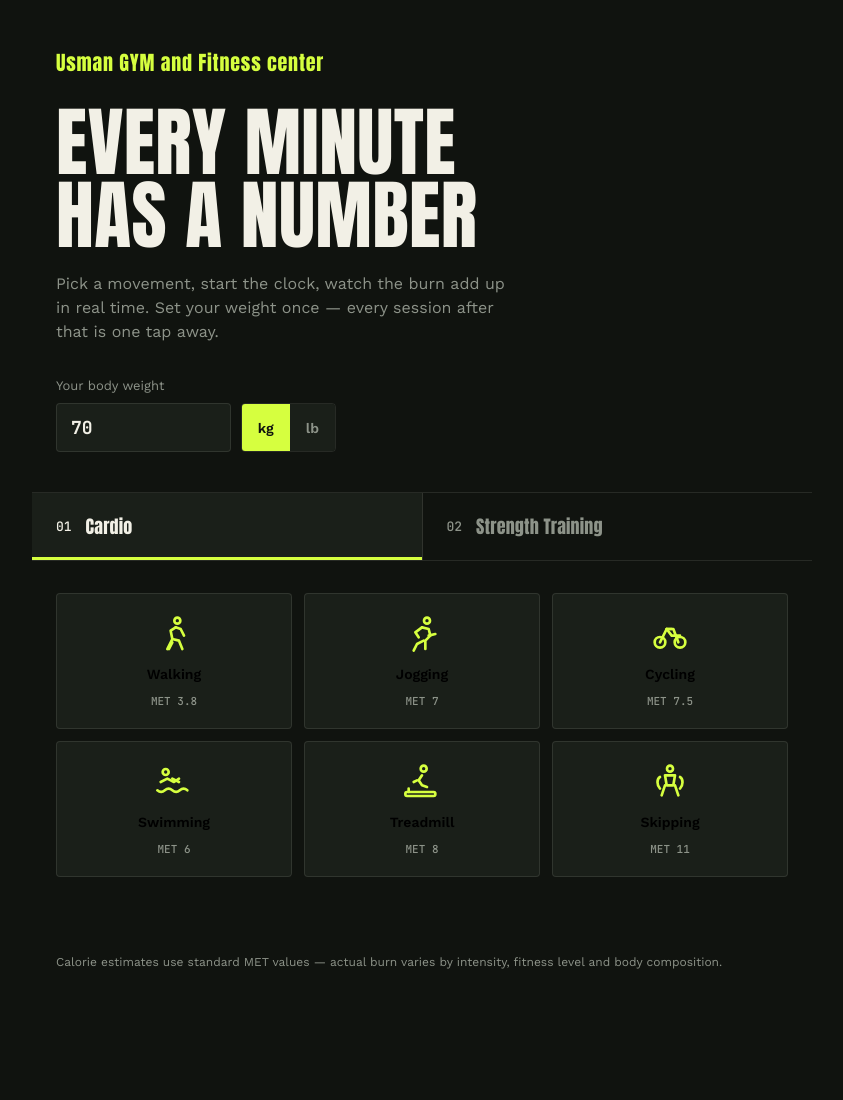
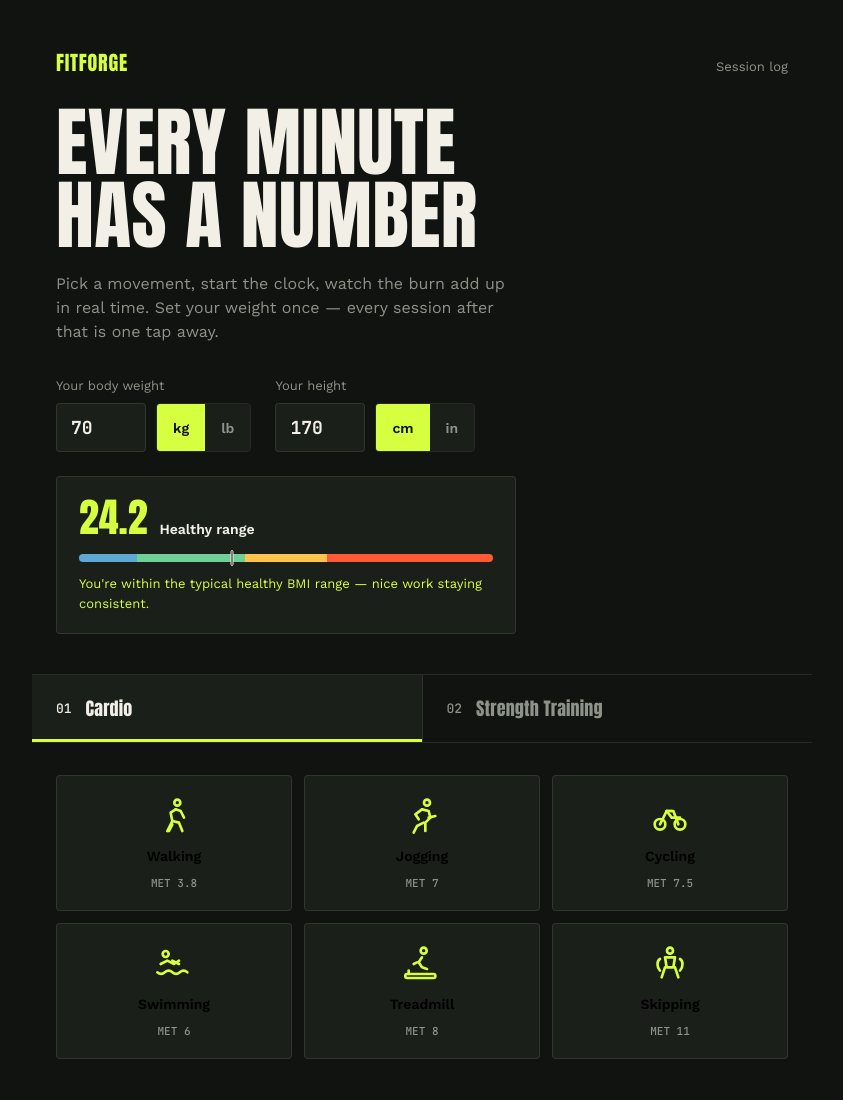
Before and after one commit to ARRanjith/Gymsite, a plain HTML site: page index.html in a window 1280 px wide. Shown: the top 1100 px of the page, without its empty margins (218-1061 px from the left). Before the commit the page ends 1031 px from the top, so only its background shows below. Drawn offline with nearby package versions, Linux system fonts and the light colour scheme.

Commit message:
new changes gym site test

```diff
--- a/index.html
+++ b/index.html
@@ -13,12 +13,13 @@
 
 <header class="hero">
   <div class="hero__top">
-    <span class="hero__mark">Usman GYM and Fitness center</span>
-
+    <span class="hero__mark">FITFORGE</span>
+    <span class="hero__tag">Session log</span>
   </div>
   <h1 class="hero__headline">EVERY MINUTE<br>HAS A NUMBER</h1>
   <p class="hero__sub">Pick a movement, start the clock, watch the burn add up in real time. Set your weight once — every session after that is one tap away.</p>
 
+  <div class="hero__metrics">
     <div class="hero__weight">
       <label for="bodyWeight">Your body weight</label>
       <div class="hero__weight-row">
@@ -28,6 +29,29 @@
           <button type="button" class="unit-btn" data-unit="lb">lb</button>
         </div>
       </div>
+    </div>
+
+    <div class="hero__height">
+      <label for="bodyHeight">Your height</label>
+      <div class="hero__weight-row">
+        <input type="number" id="bodyHeight" min="100" max="250" value="170" inputmode="decimal">
+        <div class="unit-toggle" role="group" aria-label="Height unit">
+          <button type="button" class="unit-btn is-active" data-unit="cm">cm</button>
+          <button type="button" class="unit-btn" data-unit="in">in</button>
+        </div>
+      </div>
+    </div>
+  </div>
+
+  <div class="bmi-box" id="bmiBox">
+    <div class="bmi-box__figure">
+      <span class="bmi-box__num" id="bmiValue">—</span>
+      <span class="bmi-box__label" id="bmiCategory">Enter weight &amp; height</span>
+    </div>
+    <div class="bmi-box__scale" id="bmiScale">
+      <div class="bmi-box__marker" id="bmiMarker"></div>
+    </div>
+    <p class="bmi-box__note" id="bmiNote"></p>
   </div>
 </header>
 
--- a/script.js
+++ b/script.js
@@ -43,6 +43,7 @@ const ACCENT = { cardio: "#D6FF3F", strength: "#FF5A36" };
 let state = {
   mode: "cardio",
   unit: "kg",
+  heightUnit: "cm",
   activeExercise: null,
   seconds: 0,
   running: false,
@@ -52,7 +53,13 @@ let state = {
 
 const grid = document.getElementById("exerciseGrid");
 const weightInput = document.getElementById("bodyWeight");
-const unitBtns = document.querySelectorAll(".unit-btn");
+const heightInput = document.getElementById("bodyHeight");
+const weightUnitBtns = document.querySelectorAll('.hero__weight .unit-btn');
+const heightUnitBtns = document.querySelectorAll('.hero__height .unit-btn');
+const bmiValueEl = document.getElementById("bmiValue");
+const bmiCategoryEl = document.getElementById("bmiCategory");
+const bmiMarker = document.getElementById("bmiMarker");
+const bmiNote = document.getElementById("bmiNote");
 const modeBtns = document.querySelectorAll(".mode-btn");
 const panel = document.getElementById("timerPanel");
 const backdrop = document.getElementById("panelBackdrop");
@@ -111,7 +118,7 @@ modeBtns.forEach((btn) => {
   });
 });
 
-unitBtns.forEach((btn) => {
+weightUnitBtns.forEach((btn) => {
   btn.addEventListener("click", () => {
     const newUnit = btn.dataset.unit;
     if (newUnit === state.unit) return;
@@ -120,10 +127,79 @@ unitBtns.forEach((btn) => {
       ? Math.round(current * 2.20462)
       : Math.round(current / 2.20462);
     state.unit = newUnit;
-    unitBtns.forEach((b) => b.classList.toggle("is-active", b === btn));
+    weightUnitBtns.forEach((b) => b.classList.toggle("is-active", b === btn));
     updateLiveCalories();
+    updateBMI();
   });
 });
+
+heightUnitBtns.forEach((btn) => {
+  btn.addEventListener("click", () => {
+    const newUnit = btn.dataset.unit;
+    if (newUnit === state.heightUnit) return;
+    const current = parseFloat(heightInput.value) || 0;
+    heightInput.value = newUnit === "in"
+      ? Math.round((current / 2.54) * 10) / 10
+      : Math.round(current * 2.54);
+    state.heightUnit = newUnit;
+    heightUnitBtns.forEach((b) => b.classList.toggle("is-active", b === btn));
+    updateBMI();
+  });
+});
+
+/* ---------- BMI ---------- */
+function heightInMeters() {
+  const raw = parseFloat(heightInput.value) || 0;
+  const cm = state.heightUnit === "cm" ? raw : raw * 2.54;
+  return cm / 100;
+}
+
+function bmiCategory(bmi) {
+  if (bmi < 18.5) return { label: "Underweight", tone: "alert" };
+  if (bmi < 25)   return { label: "Healthy range", tone: "good" };
+  if (bmi < 30)   return { label: "Overweight", tone: "alert" };
+  return { label: "Obese", tone: "alert" };
+}
+
+function updateBMI() {
+  const kg = weightInKg();
+  const m = heightInMeters();
+  if (!kg || !m) {
+    bmiValueEl.textContent = "—";
+    bmiCategoryEl.textContent = "Enter weight & height";
+    bmiNote.textContent = "";
+    bmiMarker.style.left = "0%";
+    return;
+  }
+
+  const bmi = kg / (m * m);
+  const cat = bmiCategory(bmi);
+  bmiValueEl.textContent = bmi.toFixed(1);
+  bmiCategoryEl.textContent = cat.label;
+
+  const clampedPct = Math.min(100, Math.max(0, ((bmi - 15) / 25) * 100));
+  bmiMarker.style.left = `${clampedPct}%`;
+
+  bmiNote.classList.remove("is-alert", "is-good");
+  if (bmi >= 25) {
+    const healthyMaxKg = 24.9 * m * m;
+    const toLose = (kg - healthyMaxKg);
+    const toLoseDisplay = state.unit === "kg" ? toLose : toLose * 2.20462;
+    bmiNote.textContent = `To reach a healthy BMI, losing roughly ${toLoseDisplay.toFixed(1)} ${state.unit} would bring you into range — the cardio and strength timers above can help track that.`;
+    bmiNote.classList.add("is-alert");
+  } else if (bmi < 18.5) {
+    const healthyMinKg = 18.5 * m * m;
+    const toGain = (healthyMinKg - kg);
+    const toGainDisplay = state.unit === "kg" ? toGain : toGain * 2.20462;
+    bmiNote.textContent = `You're below the typical healthy range — gaining roughly ${toGainDisplay.toFixed(1)} ${state.unit} of healthy weight would bring you into range.`;
+    bmiNote.classList.add("is-alert");
+  } else {
+    bmiNote.textContent = "You're within the typical healthy BMI range — nice work staying consistent.";
+    bmiNote.classList.add("is-good");
+  }
+}
+
+heightInput.addEventListener("input", updateBMI);
 
 function openPanel(exercise) {
   stopTimer();
@@ -222,6 +298,10 @@ resetBtn.addEventListener("click", () => {
   startPauseBtn.classList.remove("is-running");
 });
 
-weightInput.addEventListener("input", updateLiveCalories);
+weightInput.addEventListener("input", () => {
+  updateLiveCalories();
+  updateBMI();
+});
 
 renderGrid();
+updateBMI();
--- a/styles.css
+++ b/styles.css
@@ -68,7 +68,14 @@ button{ cursor: pointer; }
   font-size: 16px;
   margin: 0 0 32px;
 }
-.hero__weight label{
+.hero__metrics{
+  display: flex;
+  gap: 24px;
+  flex-wrap: wrap;
+  margin-bottom: 24px;
+}
+.hero__weight label,
+.hero__height label{
   display: block;
   font-size: 13px;
   color: var(--muted);
@@ -79,7 +86,8 @@ button{ cursor: pointer; }
   gap: 10px;
   max-width: 280px;
 }
-#bodyWeight{
+#bodyWeight,
+#bodyHeight{
   flex: 1;
   background: var(--surface);
   border: 1px solid var(--line);
@@ -90,7 +98,66 @@ button{ cursor: pointer; }
   padding: 12px 14px;
   border-radius: var(--radius);
   min-width: 0;
+  width: 90px;
 }
+
+/* ---------- BMI box ---------- */
+.bmi-box{
+  background: var(--surface);
+  border: 1px solid var(--line);
+  border-radius: var(--radius);
+  padding: 20px 22px;
+  max-width: 460px;
+}
+.bmi-box__figure{
+  display: flex;
+  align-items: baseline;
+  gap: 12px;
+  margin-bottom: 14px;
+}
+.bmi-box__num{
+  font-family: 'Anton', sans-serif;
+  font-size: 40px;
+  color: var(--lime);
+  line-height: 1;
+}
+.bmi-box__label{
+  font-size: 14px;
+  font-weight: 600;
+  color: var(--text);
+}
+.bmi-box__scale{
+  position: relative;
+  height: 8px;
+  border-radius: 4px;
+  margin-bottom: 12px;
+  background: linear-gradient(
+    to right,
+    #5FA8D3 0%, #5FA8D3 14%,
+    #6FCF97 14%, #6FCF97 40%,
+    #FFC24B 40%, #FFC24B 60%,
+    #FF5A36 60%, #FF5A36 100%
+  );
+}
+.bmi-box__marker{
+  position: absolute;
+  top: -4px;
+  left: 0%;
+  width: 3px;
+  height: 16px;
+  background: #10130F;
+  border: 1px solid var(--text);
+  border-radius: 2px;
+  transform: translateX(-50%);
+  transition: left 0.2s ease;
+}
+.bmi-box__note{
+  font-size: 13px;
+  color: var(--muted);
+  margin: 0;
+}
+.bmi-box__note.is-alert{ color: var(--ember); }
+.bmi-box__note.is-good{ color: var(--lime); }
 .unit-toggle{
   display: flex;
   border: 1px solid var(--line);
```
Lines whose indentation alone changed are shown as unchanged.
